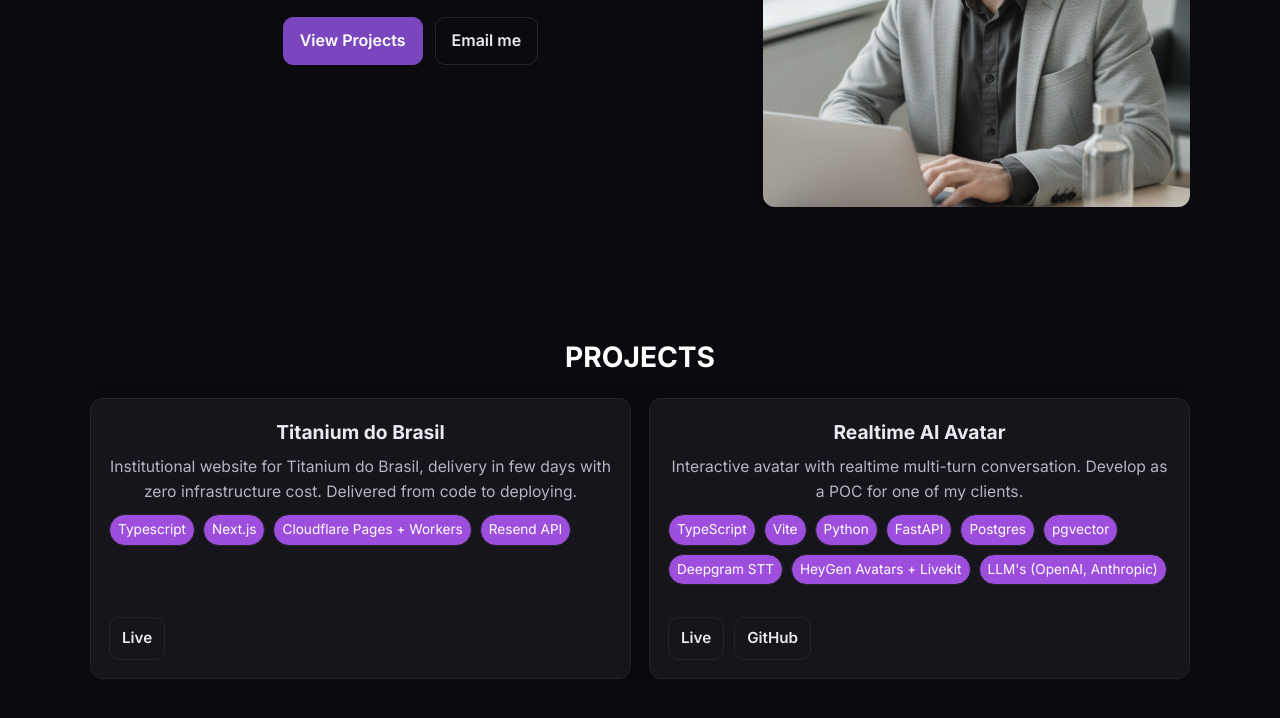
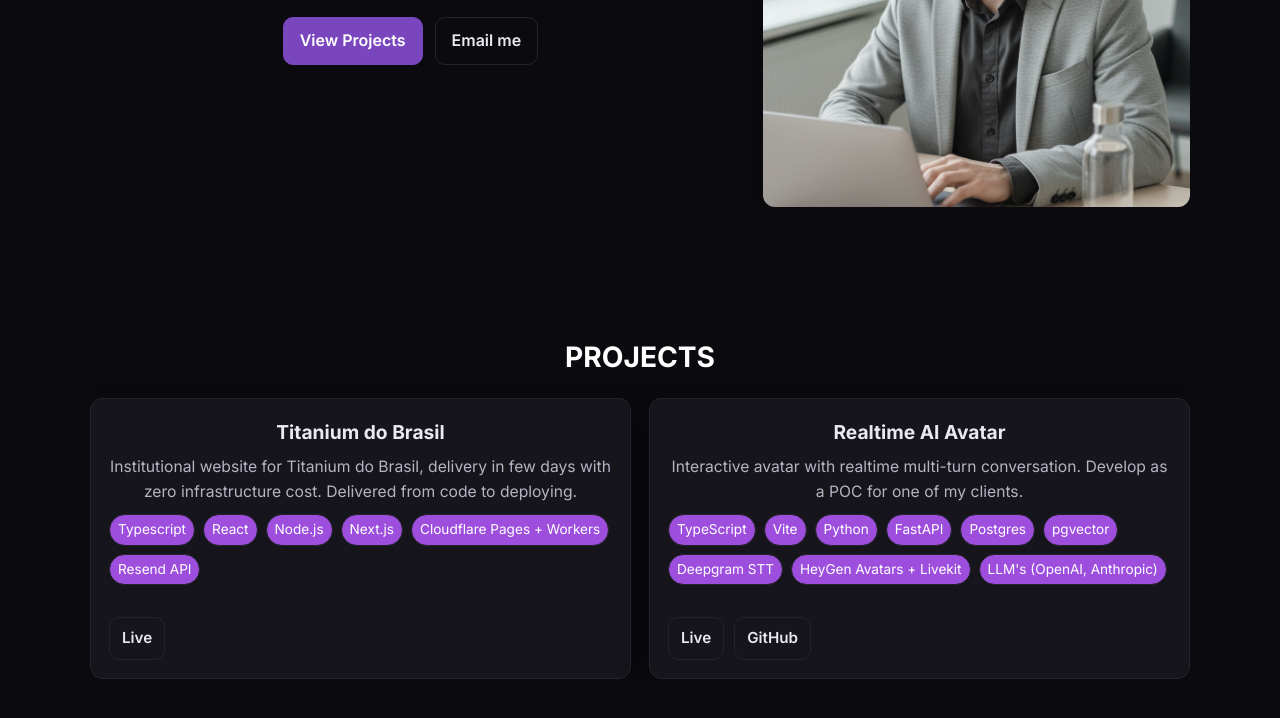
Before and after one commit to cyrqrz/cyrqrz.github.io, a plain HTML site: page index.html in a window 1280 px wide. Shown: the part 358-1076 px from the top of the page. Drawn offline with Linux system fonts and the light colour scheme.

Commit message:
feat: adds more tech labels to project

```diff
--- a/index.html
+++ b/index.html
@@ -68,7 +68,7 @@
                             <h3>Titanium do Brasil</h3>
                             <p>Institutional website for Titanium do Brasil, delivery in few days with zero infrastructure cost. Delivered from code to deploying.</p>
                             <ul class="tags">
-                                <li>Typescript</li><li>Next.js</li><li>Cloudflare Pages + Workers</li><li>Resend API</li>
+                                <li>Typescript</li><li>React</li><li>Node.js</li><li>Next.js</li><li>Cloudflare Pages + Workers</li><li>Resend API</li>
                             </ul>
                         </div>
                         <div class="project-card__actions">
@@ -99,6 +99,7 @@
                 <p>I'm a developer focused on creating smooth, accessible, and maintainable experiences. I spent some time in the startup world doing full-stack development, which was a great learning experience. </p>
                 <p>Lately, I've been diving deep into backend systems, data engineering, and AI/ML, and I'm genuinely enjoying the challenge. </p>
                 <p>I’m at my best when I’m part of a team working together to solve real-world problems.</p>
+
             </div>
         </section>
 
```
